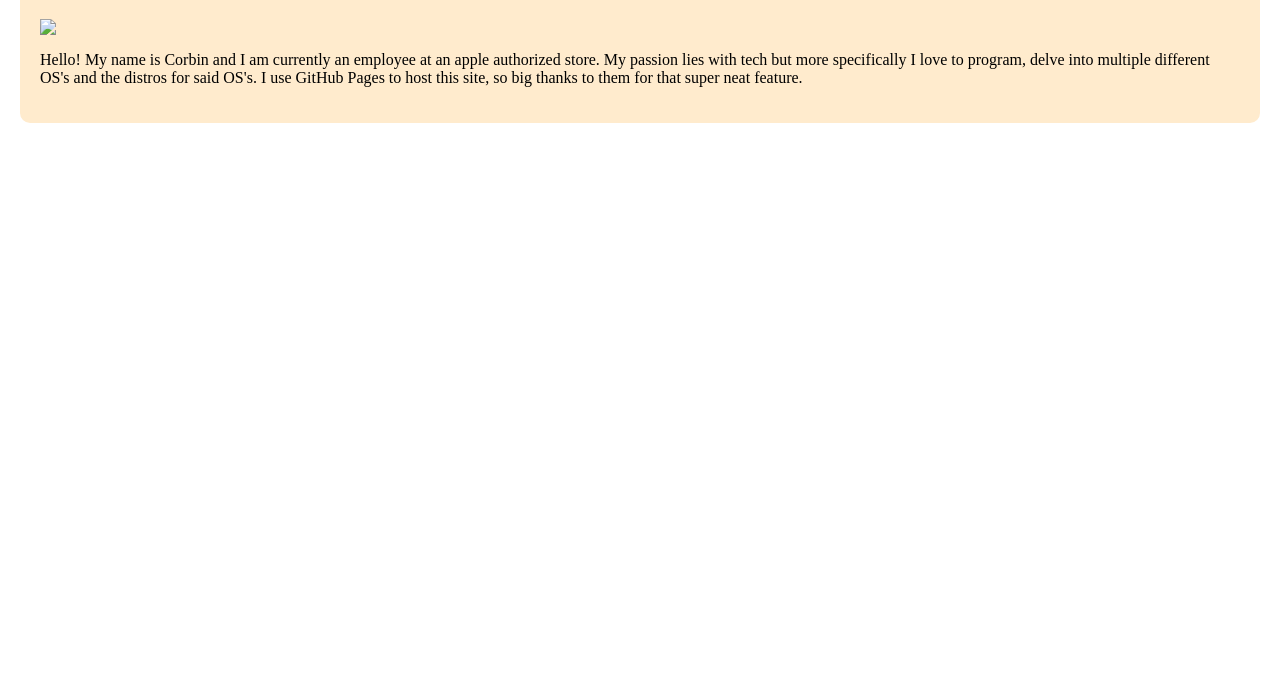
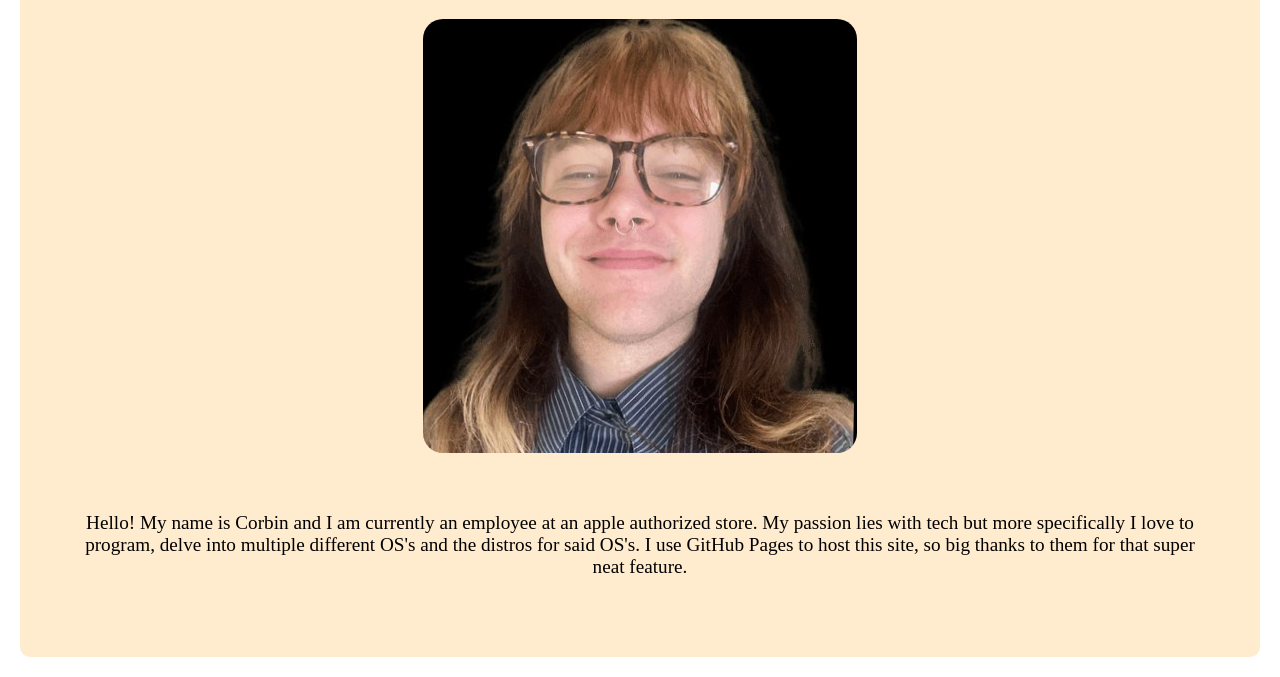
Before and after one commit to CMBBauc/corbinbaucom.github.io, a plain HTML site: page index.html in a window 1280 px wide. Shown: the part 199-876 px from the top of the page. Before the commit the page ends 800 px from the top, so only its background shows below. Drawn offline with Linux system fonts and the light colour scheme.

Commit message:
added an image and css for said image.

```diff
--- a/index.html
+++ b/index.html
@@ -16,7 +16,7 @@
     </nav>
     <div class="basic-info-section">
         <h1>Corbin Baucoms Portfolio</h1>
-        <img src="#">
+        <img src="corbinsface.jpg">
         <p>Hello! My name is Corbin and I am currently an employee at an apple authorized store. My passion lies with tech but more specifically I love to program, delve into multiple different OS's and the distros
             for said OS's. I use GitHub Pages to host this site, so big thanks to them for that super neat feature.
         </p>
--- a/styles.css
+++ b/styles.css
@@ -31,6 +31,16 @@ body {
     border-radius: 10px;
 }
 
-.basic-info-section > h1 {
+.basic-info-section > h1, p {
     text-align: center;
 }
+
+.basic-info-section > p {
+    padding: 40px;
+    font-size: 1.2rem;
+}
+
+.basic-info-section > img {
+    align-self: center;
+    border-radius: 20px;
+}
```
Also changed, not shown: corbinsface.jpg (added).
